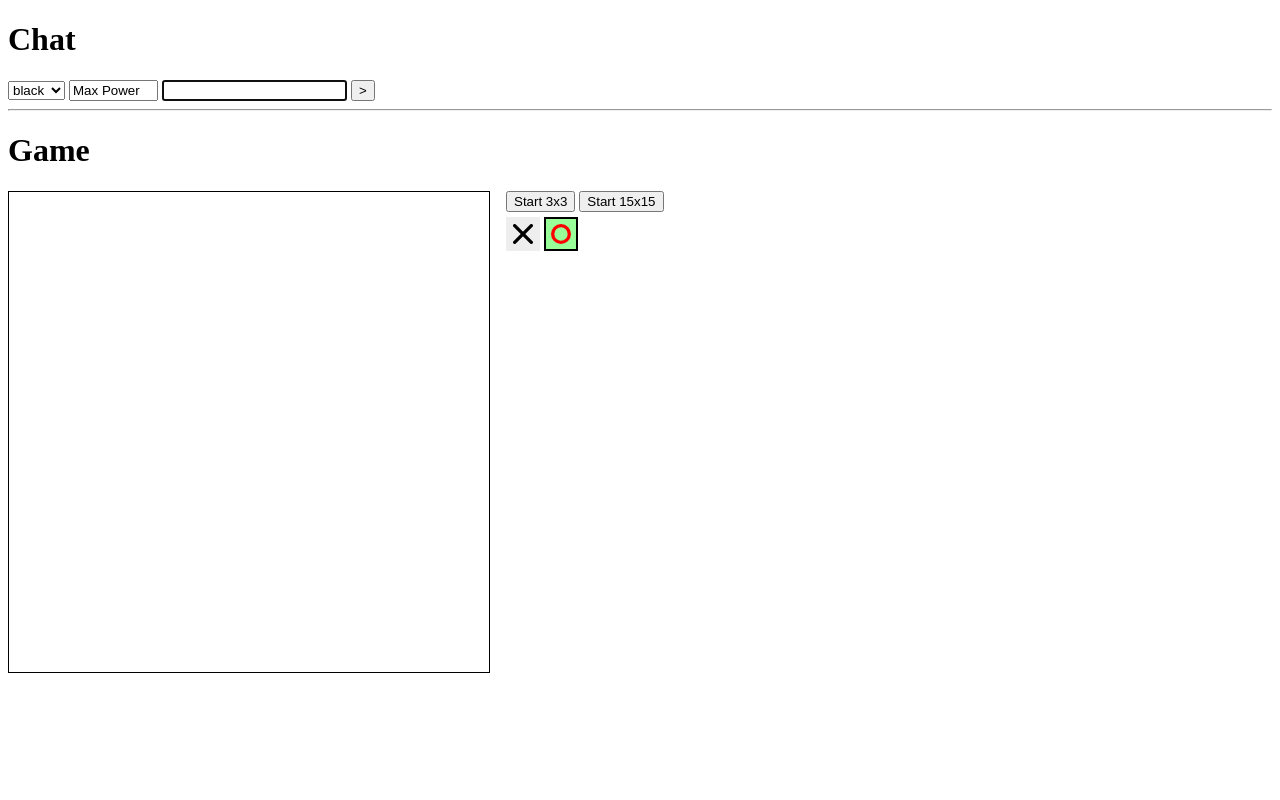
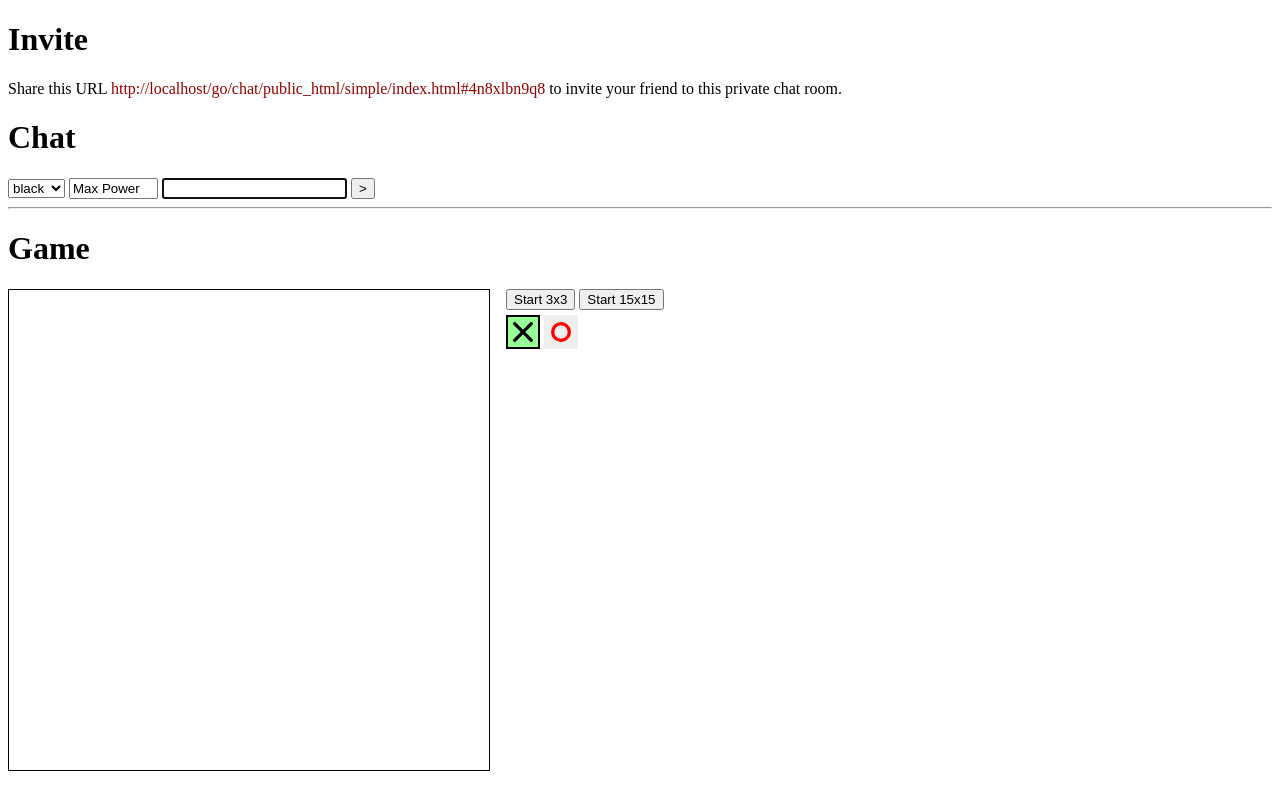
Before and after one commit to michurin/warehouse, a browser extension: page go/chat/public_html/simple/index.html in a window 1280 px wide. Drawn offline with nearby package versions, Linux system fonts and the light colour scheme; no server answers.

Commit message:
Go: chat: JS: private rooms, invitations, cosmetics

```diff
--- a/go/chat/public_html/core.js
+++ b/go/chat/public_html/core.js
@@ -8,7 +8,7 @@ window.chat = function (options) {
   var publishUrl = options.publishUrl || '/api/publish';
   var pollUrl = options.pollUrl || '/api/poll';
   // TODO argument? option?
-  var room = window.location.hash.substr(1);
+  var room = options.room || '__default__';
   // XHR inspired by jQuery
   var request = function (url, data, complete) {
     var xhr = new window.XMLHttpRequest();
--- a/go/chat/public_html/simple/index.html
+++ b/go/chat/public_html/simple/index.html
@@ -5,8 +5,11 @@
   td.empty:hover {background-color: #cfc; cursor: pointer}
   .fig {margin: 5px 0; padding: 5px; border: 2px solid #eee; background-color: #eee;}
   .fig.sel {margin: 5px 0; padding: 5px; border: 2px solid #000; background-color: #9f9;}
+  #share {font-family: monotype; color: #900;}
 </style>
 <body>
+  <h1>Invite</h1>
+  <p>Share this URL <span id="share">...</span> to invite your friend to this private chat room.</p>
   <h1>Chat</h1>
   <div id="conversation"></div>
   <select id="color">
--- a/go/chat/public_html/simple/main.js
+++ b/go/chat/public_html/simple/main.js
@@ -11,12 +11,32 @@ function setFigure (f) {
   $('#fig-' + f).addClass('sel');
 }
 
+function setupShareLink () {
+  var f = function () {
+    try {
+      var s = window.getSelection();
+      var r = window.document.createRange();
+      r.selectNode(this);
+      s.removeAllRanges();
+      s.addRange(r);
+    } catch (exc) {}
+  };
+  $('#share').text(window.location.href).hover(f);
+}
+
 $(function () {
+  var room = window.location.hash.substr(1);
+  if (room === '') {
+    room = Math.ceil(Math.random() * 1125899906842624).toString(36);
+    window.location.hash = room;
+  }
+  setupShareLink();
   var sender = chat({
+    'room': room,
     'publishUrl': '/api/small/publish',
     'pollUrl': '/api/small/poll',
     'onmessages': function (messages) {
-      messages.reverse().forEach(function (msg) { // we reverse original array here
+      messages.reverse().forEach(function (msg) { // We reverse original array here
         if (msg.type === 'chat-message') {
           $('#conversation').append($('<div>').append(
             $('<span>').css('color', msg.color).text(msg.nick),
@@ -42,7 +62,7 @@ $(function () {
     },
     'onsuccess': function () { // TODO (e)
       $('#text').val('').focus();
-    },
+    }
   });
 
   var sendChatMessage = function () {
@@ -57,18 +77,12 @@ $(function () {
     sender({
       // TODO add nick, color and produce log-message
       'type': 'game-reset',
-      'size': size,
+      'size': size
     });
   };
 
   var initGameArea = function (size) {
-    var t = $('#game-area');
-    t.empty();
-    var i, j;
-    for (i = 0; i < size; i++) {
-      var tr = $('<tr>');
-      for (j = 0; j < size; j++) {
-        var img = $('<img src="e.svg" width="30" height="30" id="' + cellId(j, i) + '">').click(function (x, y){
+    var mkHandler = function (x, y) {
       return function (e) {
         e.preventDefault();
         sender({
@@ -79,7 +93,14 @@ $(function () {
           'fig': currentFigure
         });
       };
-        }(j, i));
+    };
+    var t = $('#game-area');
+    t.empty();
+    for (var i = 0; i < size; i++) {
+      var tr = $('<tr>');
+      for (var j = 0; j < size; j++) {
+        var txt = '<img src="e.svg" width="30" height="30" id="' + cellId(j, i) + '">';
+        var img = $(txt).click(mkHandler(j, i));
         var td = $('<td>').addClass('empty').append(img);
         tr.append(td);
       }
```
Lines whose indentation alone changed are shown as unchanged.
